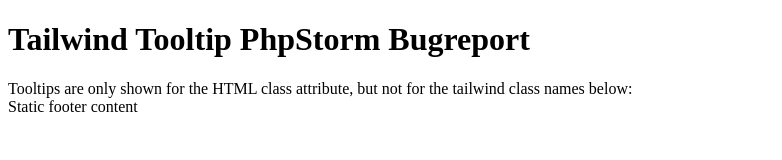
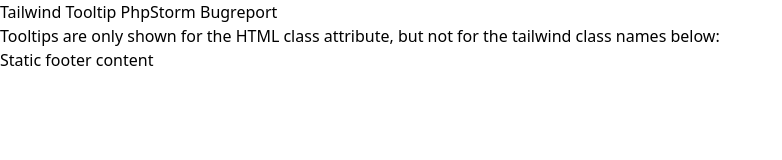
Before and after one commit to openmindculture/tailwind-tooltip-phpstorm, a plain HTML site: page src/index.html in a window 1280 px wide. Shown: the whole page, without its empty margins (0-782 px from the left). Drawn offline with Linux system fonts and the light colour scheme.

Commit message:
include dist for demo purpose

```diff
--- a/src/index.html
+++ b/src/index.html
@@ -5,6 +5,7 @@
     <title>Tailwind Tooltip PhpStorm Bugreport</title>
     <meta name="viewport" content="width=device-width, initial-scale=1" />
     <link rel="stylesheet" href="index.css" />
+    <link rel="stylesheet" href="/dist/output.css">
 </head>
 <body>
 <div id="root">
```
Also changed, not shown: dist/output.css (added), 1 other file.
